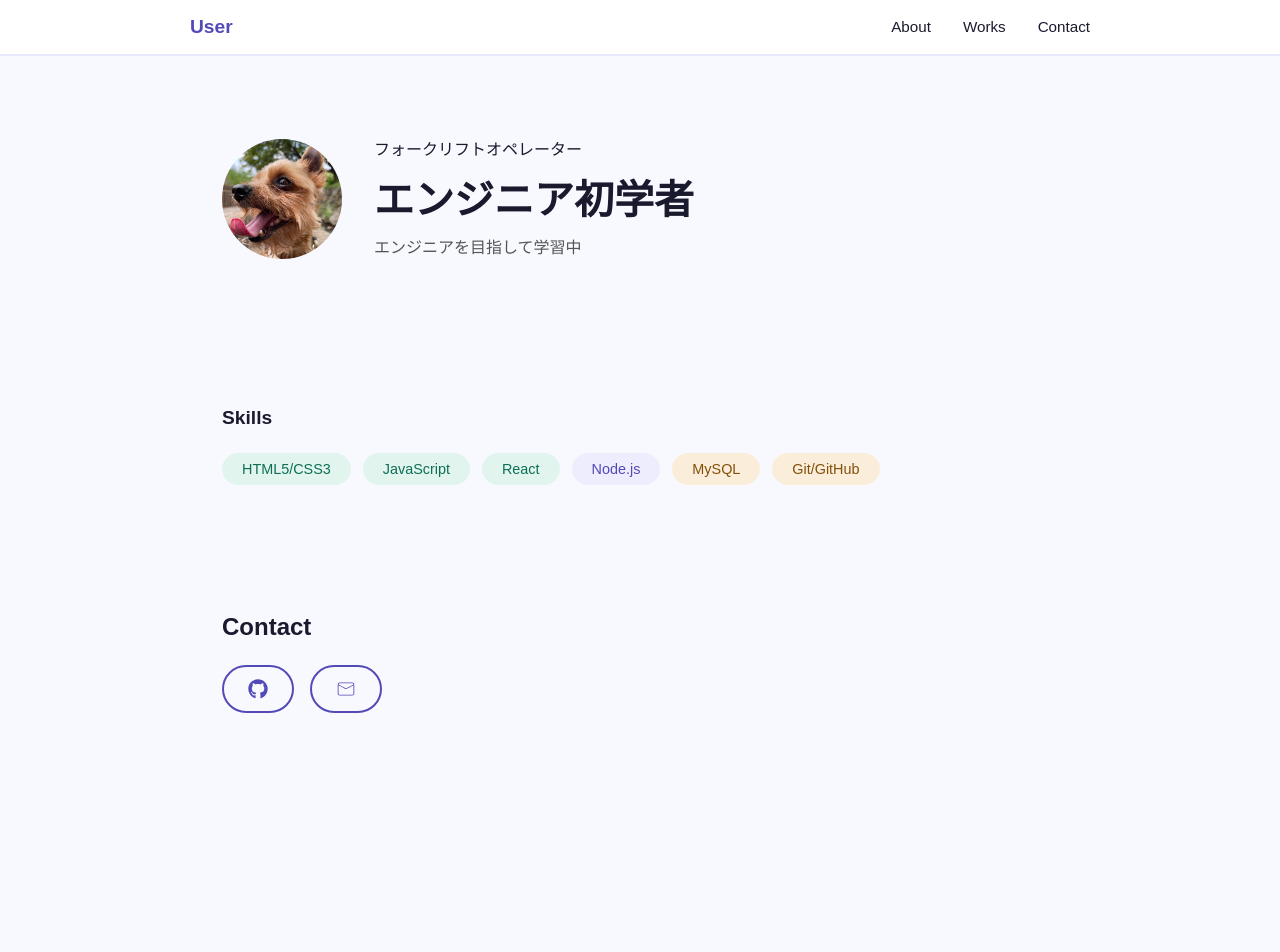
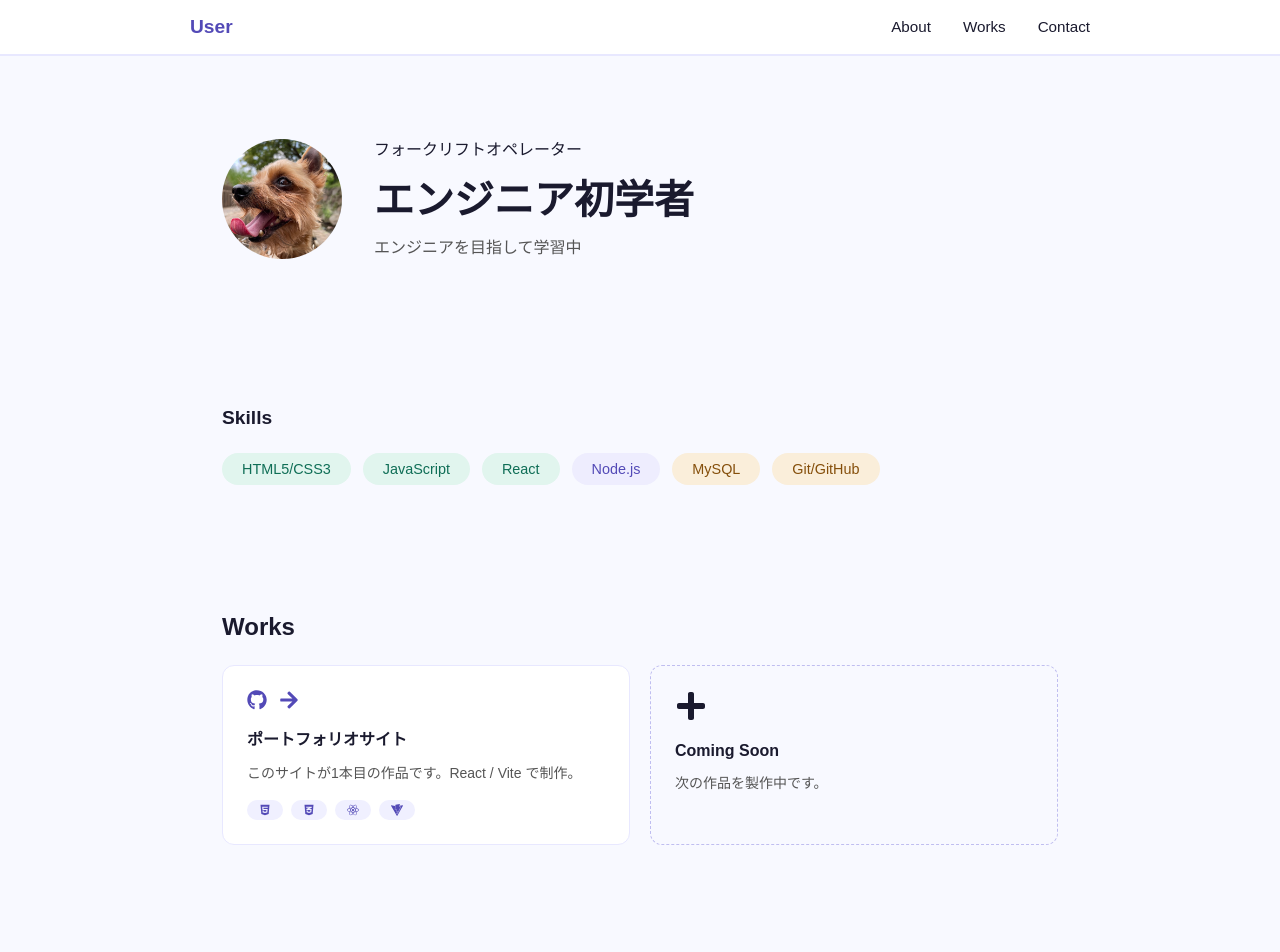
Before and after one commit to Peparoncino/first_portfolio, a React (Vite) app: page / in a window 1280 px wide. Shown: the top 952 px of the page. Before the commit the page ends 800 px from the top, so only its background shows below. Built offline with nearby package versions, Linux system fonts and the light colour scheme.

Commit message:
Worksの追加とスタイル設定

```diff
--- a/src/App.jsx
+++ b/src/App.jsx
@@ -1,6 +1,7 @@
 import Header from './components/Header'
 import Hero from './components/Hero'
 import Skills from './components/Skills'
+import Works from './components/Works'
 import Contact from './components/Contact'
 
 function App(){
@@ -9,6 +10,7 @@ function App(){
       <Header />
       <Hero />
       <Skills />
+      <Works />
       <Contact />
     </div>
   )
--- /dev/null
+++ b/src/components/Works.jsx
@@ -0,0 +1,35 @@
+import { FaPlus, FaGithub, FaHtml5, FaCss3Alt, FaReact, FaArrowRight } from "react-icons/fa";
+import { SiVite } from "react-icons/si";
+
+function Works(){
+  return(
+    <section className="works">
+      <h2>Works</h2>
+      <div className="works-grid">
+        <div className="work-card">
+          <div className="work-card-header">
+            <div className="work-card-links">
+              <a className="work-card-link" href="#" target="_blank" rel="noreferrer"><FaGithub size={20} /></a>
+              <a className="work-card-link" href="#" target="_blank" rel="noreferrer"><FaArrowRight size={20} /></a>
+            </div>
+          </div>
+          <p className="work-card-title">ポートフォリオサイト</p>
+          <p className="work-card-desc">このサイトが1本目の作品です。React / Vite で制作。</p>
+          <div className="work-card-techs">
+            <span className="tech-badge"><FaHtml5 /></span>
+            <span className="tech-badge"><FaCss3Alt /></span>
+            <span className="tech-badge"><FaReact /></span>
+            <span className="tech-badge"><SiVite /></span>
+          </div>
+        </div>
+        <div className="work-card coming-soon">
+          <div className="work-card-icon"><FaPlus /></div>
+          <p className="work-card-title">Coming Soon</p>
+          <p className="work-card-desc">次の作品を製作中です。</p>
+        </div>
+      </div>
+    </section>
+  )
+}
+
+export default Works
--- a/src/index.css
+++ b/src/index.css
@@ -141,6 +141,91 @@ section {
   color: #854f0b;
 }
 
+/* works */
+.works h2 {
+  font-size: 1.5rem;
+  font-weight: 700;
+  margin-bottom: 1.5rem;
+  color: #1a1a2e;
+}
+
+.works-grid {
+  display: grid;
+  grid-template-columns: repeat(auto-fit, minmax(240px, 1fr));
+  gap: 1.25rem;
+}
+
+.work-card {
+  background: #fff;
+  border: 1px solid #e8e8ff;
+  border-radius: 12px;
+  padding: 1.5rem;
+  display: flex;
+  flex-direction: column;
+  gap: 0.75rem;
+}
+
+.work-card-header {
+  display: flex;
+  justify-content: space-between;
+  align-items: center;
+}
+
+.work-card-icon {
+  font-size: 2rem;
+}
+
+.work-card-title {
+  font-size: 1rem;
+  font-weight: 700;
+  color: #1a1a2e;
+}
+
+.work-card-desc {
+  font-size: 0.875rem;
+  color: #555;
+  line-height: 1.6;
+}
+
+.work-card-links {
+  display: flex;
+  gap: 0.75rem;
+}
+
+.work-card-link {
+  color: #534ab7;
+  text-decoration: none;
+  transition: color 0.2s;
+}
+
+.work-card-link:hover {
+  color: #1a1a2e;
+}
+
+.work-card-techs {
+  display: flex;
+  flex-wrap: wrap;
+  gap: 0.5rem;
+  margin-top: 0.25rem;
+}
+
+.tech-badge {
+  display: inline-flex;
+  align-items: center;
+  gap: 0.3rem;
+  background: #f0f0ff;
+  color: #534ab7;
+  font-size: 0.75rem;
+  font-weight: 500;
+  padding: 0.25rem 0.75rem;
+  border-radius: 999px;
+}
+
+.coming-soon {
+  background: #f8f9ff;
+  border: 1px dashed #c0bef0;
+}
+
 /* Contact */
 .contact h2 {
   font-size: 1.5rem;
```
